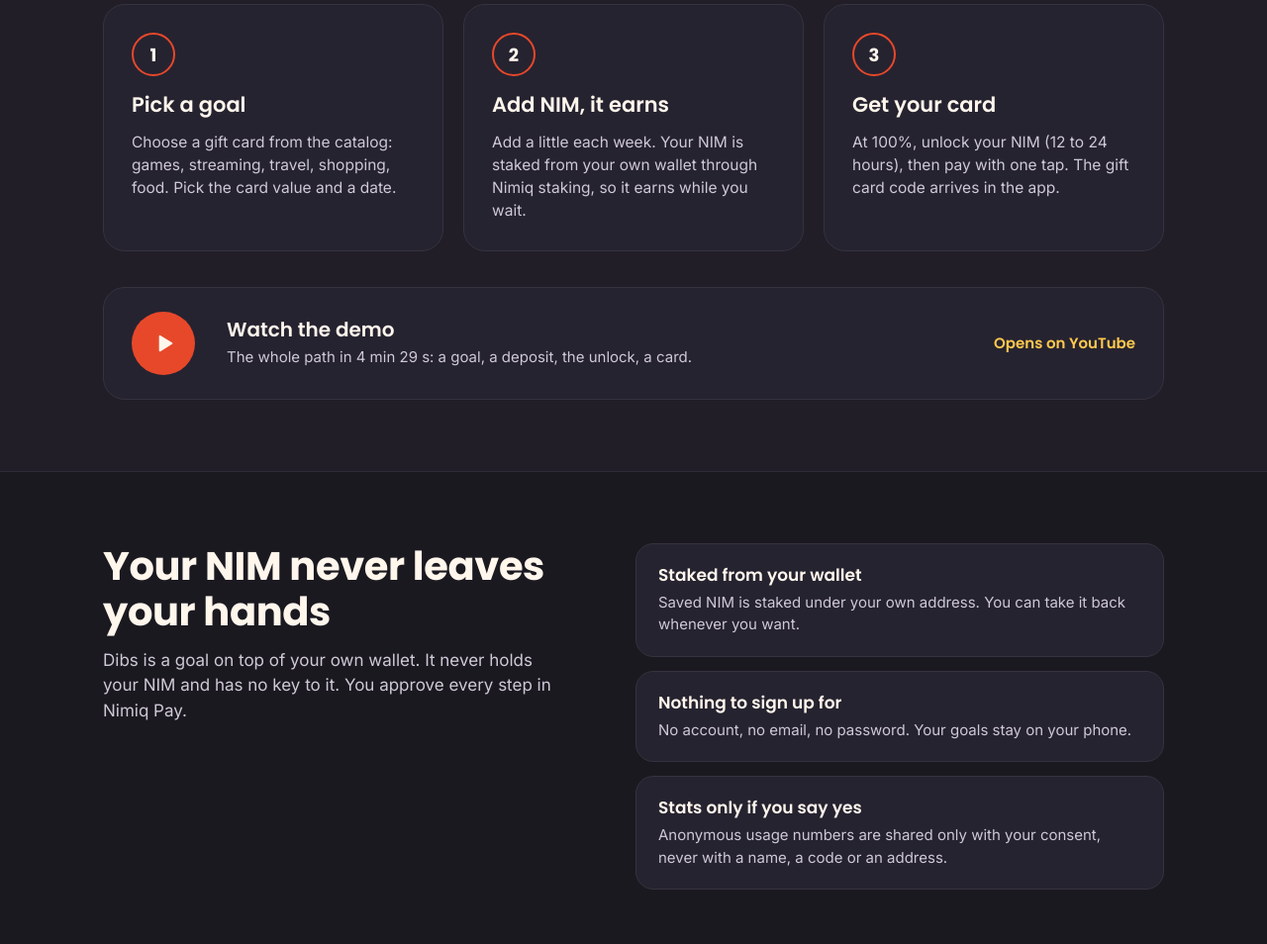
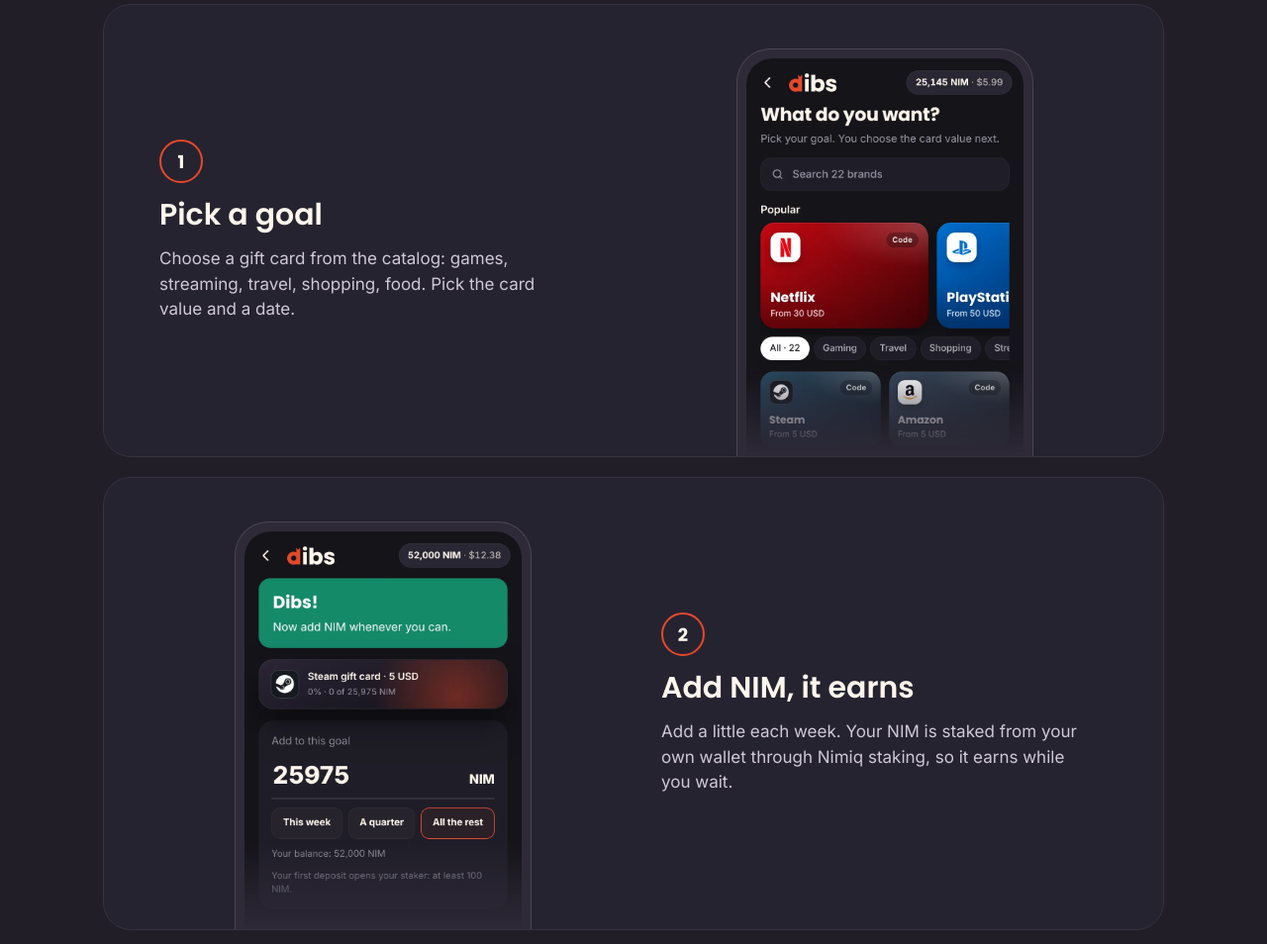
Before and after one commit to khadijachou/dibs-site, a plain HTML site: page index.html in a window 1280 px wide. Shown: the part 1018-1972 px from the top of the page at 99% size. Drawn offline with Linux system fonts and the light colour scheme.

Commit message:
Three steps: one real screen per step
Co-Authored-By: Claude Opus 5.5 <noreply@anthropic.com>

```diff
--- a/index.html
+++ b/index.html
@@ -65,23 +65,32 @@
       <h2>Three steps, one wait</h2>
       <p class="lede">Dibs turns a thing you want into a savings goal you can actually finish.</p>
     </div>
-    <div class="cards">
-      <article class="card">
+    <ol class="steps">
+      <li class="step">
+        <div class="step-text">
           <div class="num" aria-hidden="true">1</div>
           <h3>Pick a goal</h3>
           <p>Choose a gift card from the catalog: games, streaming, travel, shopping, food. Pick the card value and a date.</p>
-      </article>
-      <article class="card">
+        </div>
+        <div class="shot"><img src="assets/step-1-catalog.webp" width="780" height="1120" loading="lazy" alt="Dibs catalog screen: a search box and gift card brands to pick from"></div>
+      </li>
+      <li class="step flip">
+        <div class="step-text">
           <div class="num" aria-hidden="true">2</div>
           <h3>Add NIM, it earns</h3>
           <p>Add a little each week. Your NIM is staked from your own wallet through Nimiq staking, so it earns while you wait.</p>
-      </article>
-      <article class="card">
+        </div>
+        <div class="shot"><img src="assets/step-2-add.webp" width="780" height="1120" loading="lazy" alt="Dibs add screen: an amount of NIM to add to the goal, with This week, A quarter and All the rest"></div>
+      </li>
+      <li class="step">
+        <div class="step-text">
           <div class="num" aria-hidden="true">3</div>
           <h3>Get your card</h3>
           <p>At 100%, unlock your NIM (12 to 24 hours), then pay with one tap. The gift card code arrives in the app.</p>
-      </article>
         </div>
+        <div class="shot"><img src="assets/step-3-unlock.webp" width="780" height="1120" loading="lazy" alt="Dibs unlock screen: three steps to take your NIM out of staking, each confirmed in Nimiq Pay"></div>
+      </li>
+    </ol>
     <a class="demo" href="https://www.youtube.com/watch?v=y2SuazkWBkM" target="_blank" rel="noopener">
       <span class="play" aria-hidden="true"><svg width="26" height="26" viewBox="0 0 24 24" fill="#FFF6EC"><path d="M8 5.2v13.6a.8.8 0 0 0 1.2.7l11-6.8a.8.8 0 0 0 0-1.4l-11-6.8A.8.8 0 0 0 8 5.2z"/></svg></span>
       <span class="txt"><strong>Watch the demo</strong><span>The whole path in 4 min 29 s: a goal, a deposit, the unlock, a card.</span></span>
--- a/styles.css
+++ b/styles.css
@@ -75,6 +75,22 @@ h1 span{color:var(--butter)}
 .card h3{font-size:21px;line-height:1.25;margin-top:4px}
 .num{width:44px;height:44px;border-radius:50%;border:2px solid var(--coral);display:flex;align-items:center;justify-content:center;font:700 18px var(--display)}
 .stack{display:flex;flex-direction:column;gap:36px}
+
+/* Steps with a screen each */
+.steps{list-style:none;padding:0;display:flex;flex-direction:column;gap:20px}
+.step{display:grid;grid-template-columns:1fr 1fr;align-items:center;gap:24px 56px;background:var(--surface);border:1px solid var(--line);border-radius:28px;padding:44px 56px 0;overflow:hidden}
+.step-text{display:flex;flex-direction:column;gap:14px;padding-bottom:44px;max-width:420px}
+.step-text h3{font-size:clamp(24px,3vw,30px);line-height:1.2}
+.step-text p{font-size:17px;color:var(--muted)}
+.step.flip .step-text{order:2}
+.shot{justify-self:center;width:100%;max-width:300px;border-radius:34px 34px 0 0;padding:9px 9px 0;background:var(--line-soft);border:1px solid var(--edge);border-bottom:0;align-self:end}
+.shot img{width:100%;border-radius:26px 26px 0 0;-webkit-mask-image:linear-gradient(#000 78%,transparent);mask-image:linear-gradient(#000 78%,transparent)}
+@media (max-width:820px){
+  .step{grid-template-columns:1fr;padding:28px 24px 0}
+  .step-text{padding-bottom:8px;max-width:none}
+  .step.flip .step-text{order:0}
+  .shot{max-width:260px}
+}
 
 /* Demo video */
 .demo{display:flex;flex-wrap:wrap;align-items:center;gap:24px 32px;background:var(--surface);border:1px solid var(--line);border-radius:22px;padding:24px 28px;text-decoration:none;color:var(--cream)}
```
Also changed, not shown: assets/step-1-catalog.webp (added), assets/step-2-add.webp (added), assets/step-3-unlock.webp (added). Lines whose indentation alone changed are shown as unchanged.
